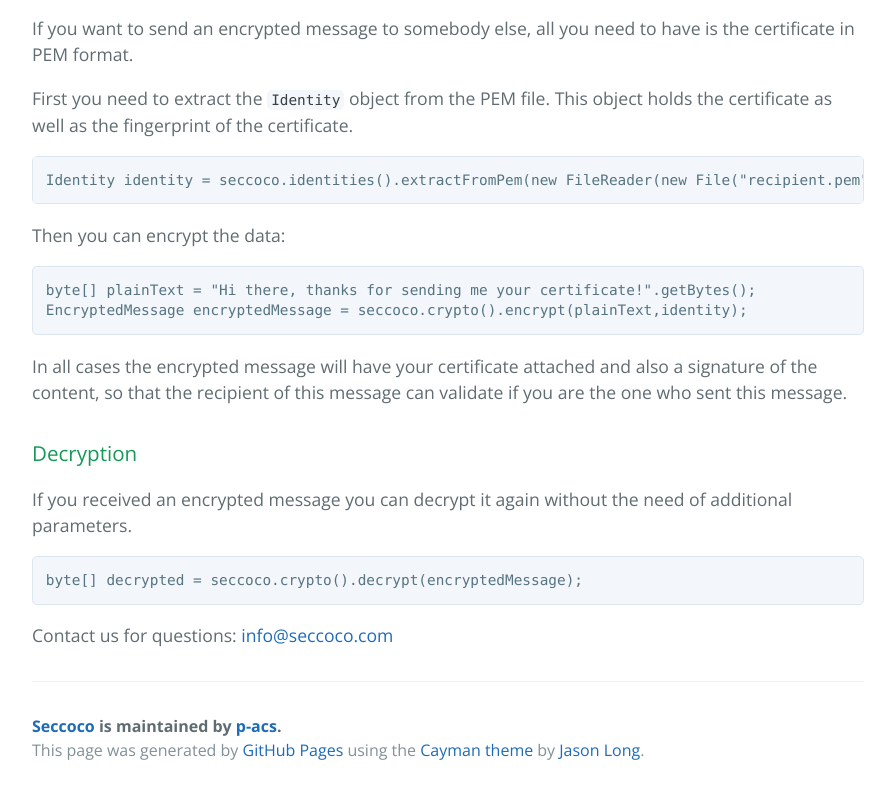
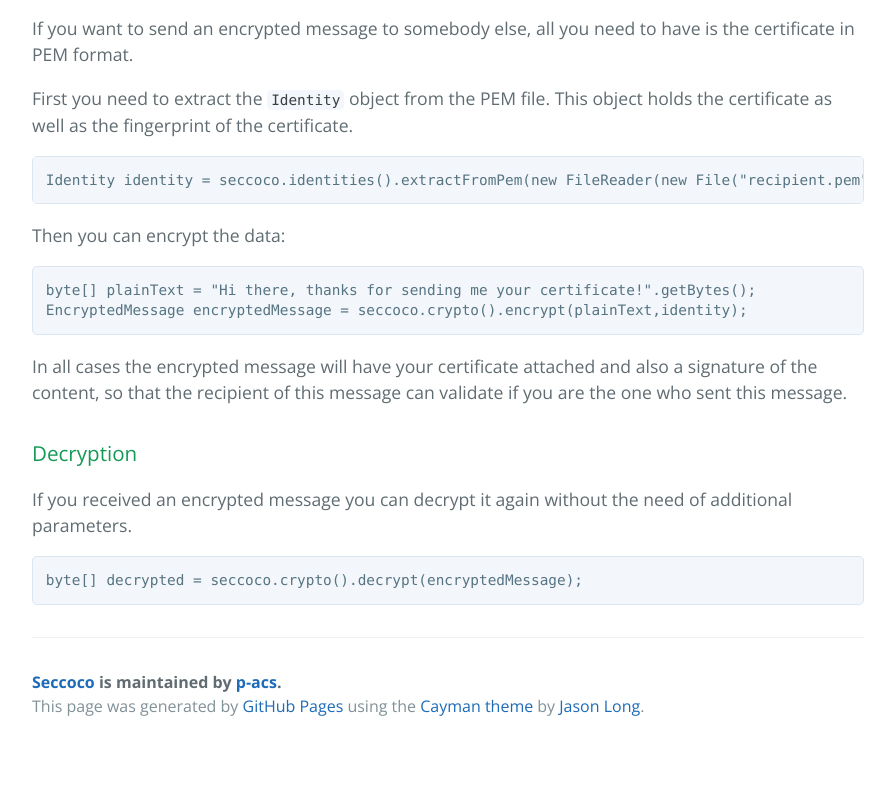
Before and after one commit to seccoco/seccoco-android, a plain HTML site: page index.html in a window 1280 px wide. Shown: the part 1854-2648 px from the top of the page, without its empty margins (192-1087 px from the left). After the commit the page ends 2604 px from the top, so only its background shows below. Drawn offline with nearby package versions, Linux system fonts and the light colour scheme.

Commit message:
Update index.html

```diff
--- a/index.html
+++ b/index.html
@@ -99,8 +99,6 @@ EncryptedMessage encryptedMessage = seccoco.crypto().encrypt(plainText,identity)
 <pre><code>byte[] decrypted = seccoco.crypto().decrypt(encryptedMessage);
 </code></pre>
 
-<p>Contact us for questions: <a href="mailto:info@seccoco.com">info@seccoco.com</a></p>
-
       <footer class="site-footer">
         <span class="site-footer-owner"><a href="https://github.com/p-acs/seccoco-android">Seccoco</a> is maintained by <a href="https://github.com/p-acs">p-acs</a>.</span>
 
```
